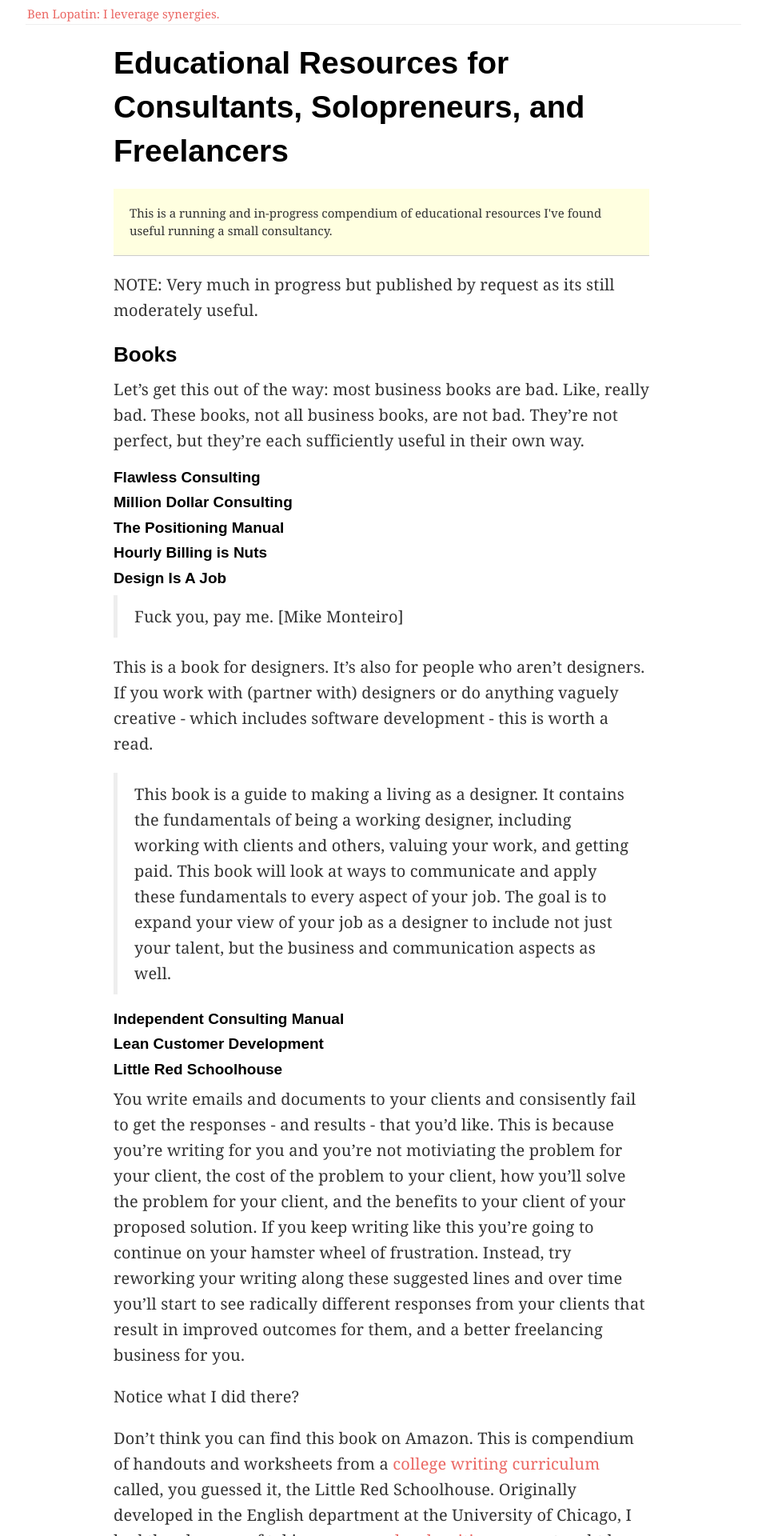
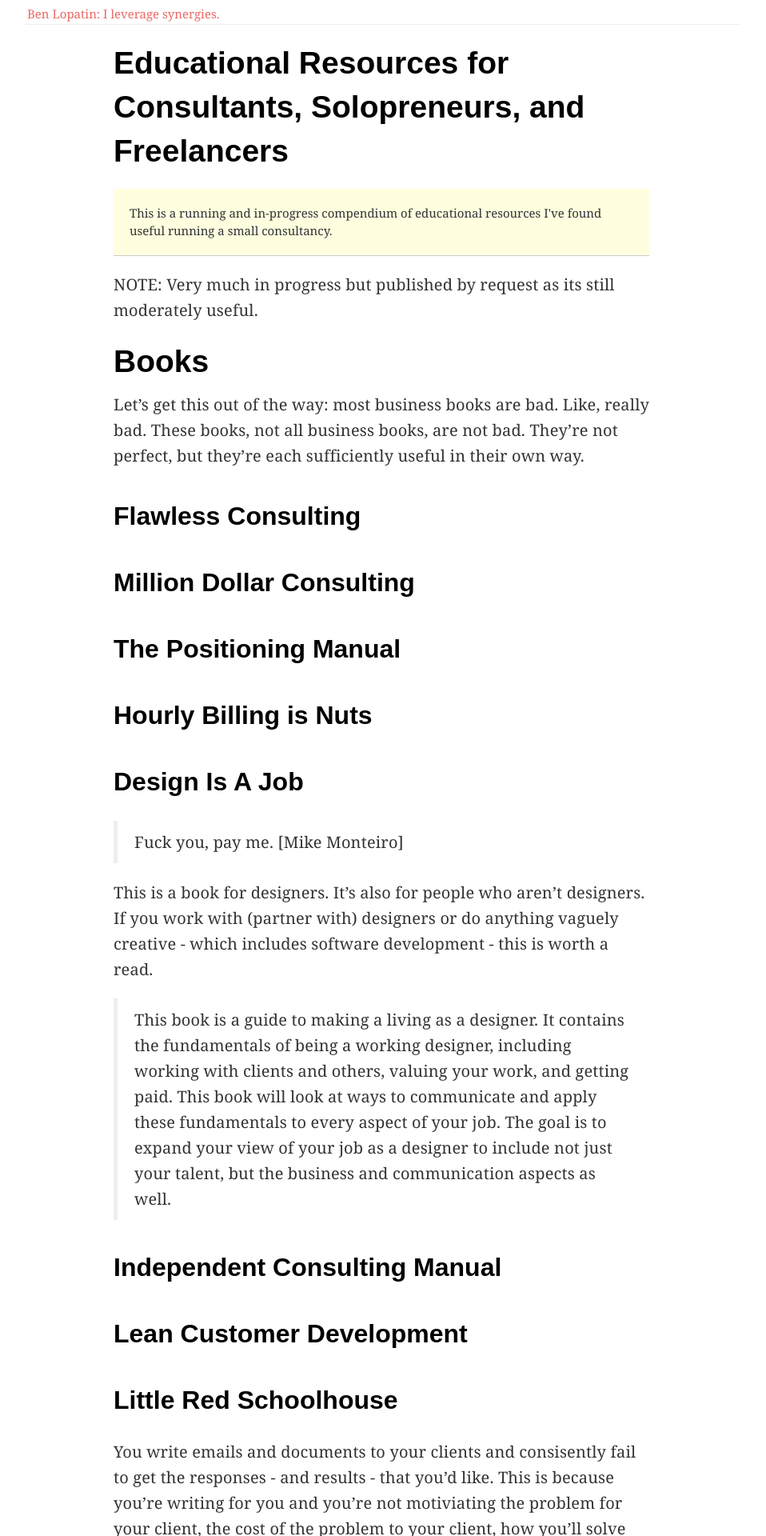
Before and after one commit to bennylope/bennylope.github.com, a Jekyll site: the page built from _posts/2017-01-30-freelance-resources.md, in a window 1280 px wide. Shown: the top 1920 px of the page at 80% size, without its empty margins (163-1121 px from the left). Built offline with Jekyll 4.4.1, drawn with Linux system fonts in a browser that asks for light colours; some web fonts are replaced; comment, search, counter and statistics services are not loaded.

Commit message:
Change headers

```diff
--- a/_posts/2017-01-30-freelance-resources.md
+++ b/_posts/2017-01-30-freelance-resources.md
@@ -10,20 +10,20 @@
 
 NOTE: Very much in progress but published by request as its still moderately useful.
 
-### Books
+# Books
 
 Let's get this out of the way: most business books are bad. Like, really bad. These books, not all business books,
 are not bad. They're not perfect, but they're each sufficiently useful in their own way.
 
-#### Flawless Consulting
+## Flawless Consulting
 
-#### Million Dollar Consulting
+## Million Dollar Consulting
 
-#### The Positioning Manual
+## The Positioning Manual
 
-#### Hourly Billing is Nuts
+## Hourly Billing is Nuts
 
-#### Design Is A Job
+## Design Is A Job
 
 > Fuck you, pay me. [Mike Monteiro]
 
@@ -38,11 +38,11 @@
 > is to expand your view of your job as a designer to include not just your
 > talent, but the business and communication aspects as well.
 
-#### Independent Consulting Manual
+## Independent Consulting Manual
 
-#### Lean Customer Development
+## Lean Customer Development
 
-#### Little Red Schoolhouse
+## Little Red Schoolhouse
 
 You write emails and documents to your clients and consisently fail to get the responses - and results - that you'd like.
 This is because you're writing for you and you're not motiviating the problem for your client, the cost of the problem to
@@ -58,7 +58,7 @@
 pleasure of taking an [upper level writing course](http://www.faculty.virginia.edu/schoolhouse/WP/380main.html) taught by Greg Colomb and Jon D'Errico
 at the University of Virginia based on Colomb's experience teaching at Chicago. You'd be hard pressed to find a better guide to effective writing.
 
-#### Man's Search for Meaning
+## Man's Search for Meaning
 
 Another non-business book. A two part book including Viktor Frankl's personal account of surviving life in Nazi concentration camps and finding meaning
 in deprevation and amid the loss of everything you hold dear (Frankl lost almost his entire family, including his wife). The second part of the book
@@ -85,9 +85,9 @@
 that you have both freedom and *responsibility* for how you face the world and the meaning you find, and make in it. It's a cold dip in the ocean compared
 to the milquetoast inspirational quotes your friends like to share on Facebook.
 
-### Podcasts
+# Podcasts
 
-#### The Freelancer's Show
+## The Freelancer's Show
 
 [The Freelancer's Show](https://devchat.tv/freelancers) is hands down my favorite 'freelancing' related podcast. I'm using three main criteria:
 
@@ -105,7 +105,7 @@
 
 Selected episode: [Giving Advice Away For Free](https://devchat.tv/freelancers/203-fs-giving-advice-away-for-free)
 
-#### Making Money Online
+## Making Money Online
 
 You may not like this podcast. And that's okay. The hosts, they won't care. It
 took me a little while to warm up to to it. It's weird. But I like weird things,
@@ -132,9 +132,9 @@
 salary* toward the upper end of the pay scale, if you know what I mean, so
 the dollar value of your W2 payments won't be that high.)
 
-#### Stacking The Bricks
+## Stacking The Bricks
 
-#### Tropical MBA
+## Tropical MBA
 
 The [Tropical MBA](http://www.tropicalmba.com/) is a hit or miss podcast if
 you're looking for material relevant to freelancing. Its core audience is
@@ -150,7 +150,7 @@
 
 Selected episode: [A Conversation With Ribbonfarm's Venkat Rao](http://www.tropicalmba.com/ribbonfarm/)
 
-#### Kalzumeus Software
+## Kalzumeus Software
 
 An infrequent podcast and one only incidentally related to freelancing. This is
 patio11's podcast, or Patrick McKenzie if you prefer. The podcast is primarily
@@ -161,17 +161,17 @@
 
 Selected episode: [Teaching As Marketing](http://www.kalzumeus.com/2013/08/27/kalzumeus-podcast-episode-6/)
 
-#### Double Your Freelancing Podcast
+## Double Your Freelancing Podcast
 
-#### Freelance Transformation
+## Freelance Transformation
 
-#### Ditching Hourly
+## Ditching Hourly
 
-#### The Three Month Vacation
+## The Three Month Vacation
 
-#### The Businessology Show
+## The Businessology Show
 
-#### Bizcraft
+## Bizcraft
 
 [Bizcraft](http://unmatchedstyle.com/bizcraft) is, as best I can tell, d-e-d dead, but for a while it was one of my
 favorite business podcasts. The setup is Carl Smith of nGen Works and Gene
```
